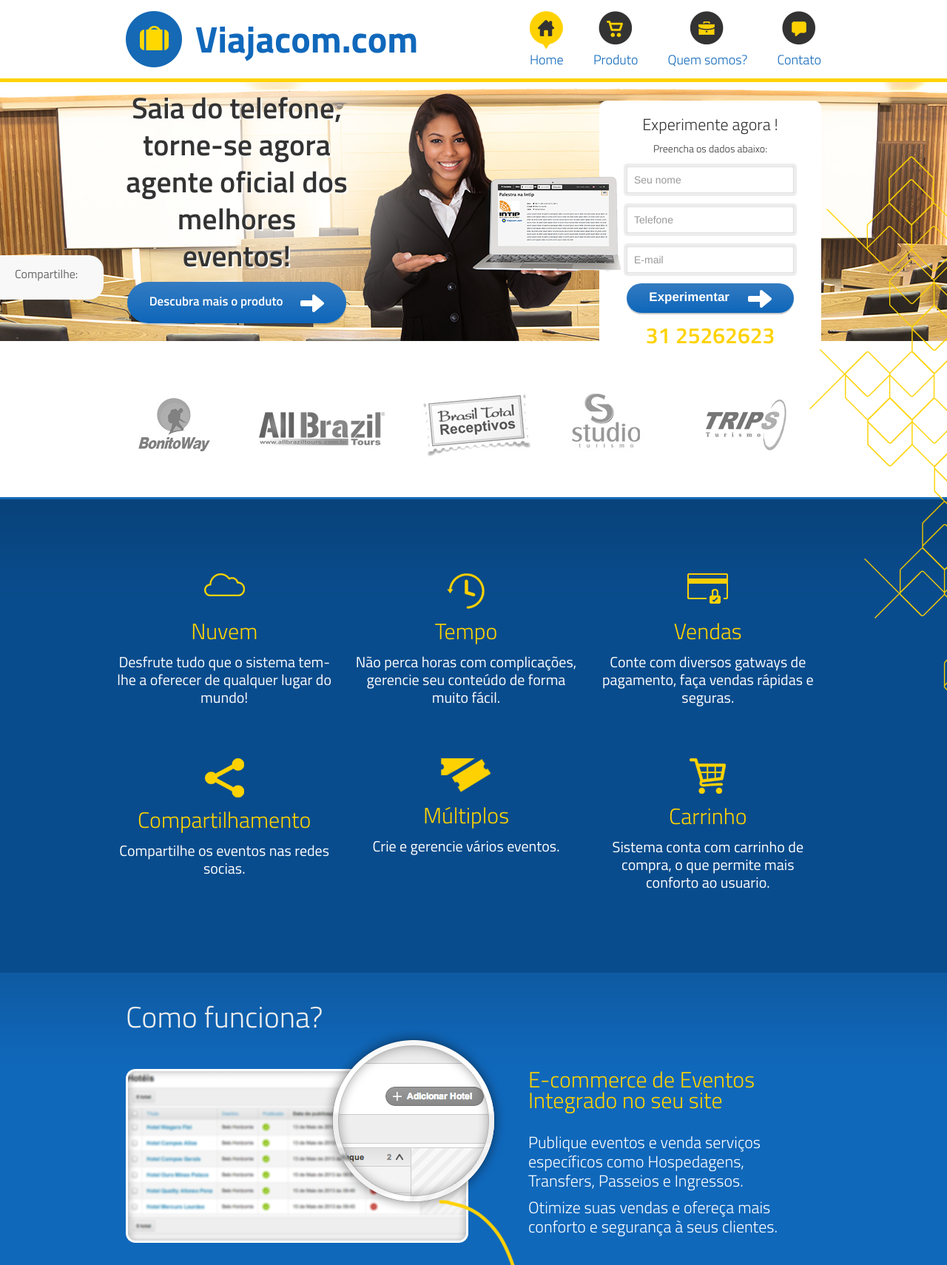
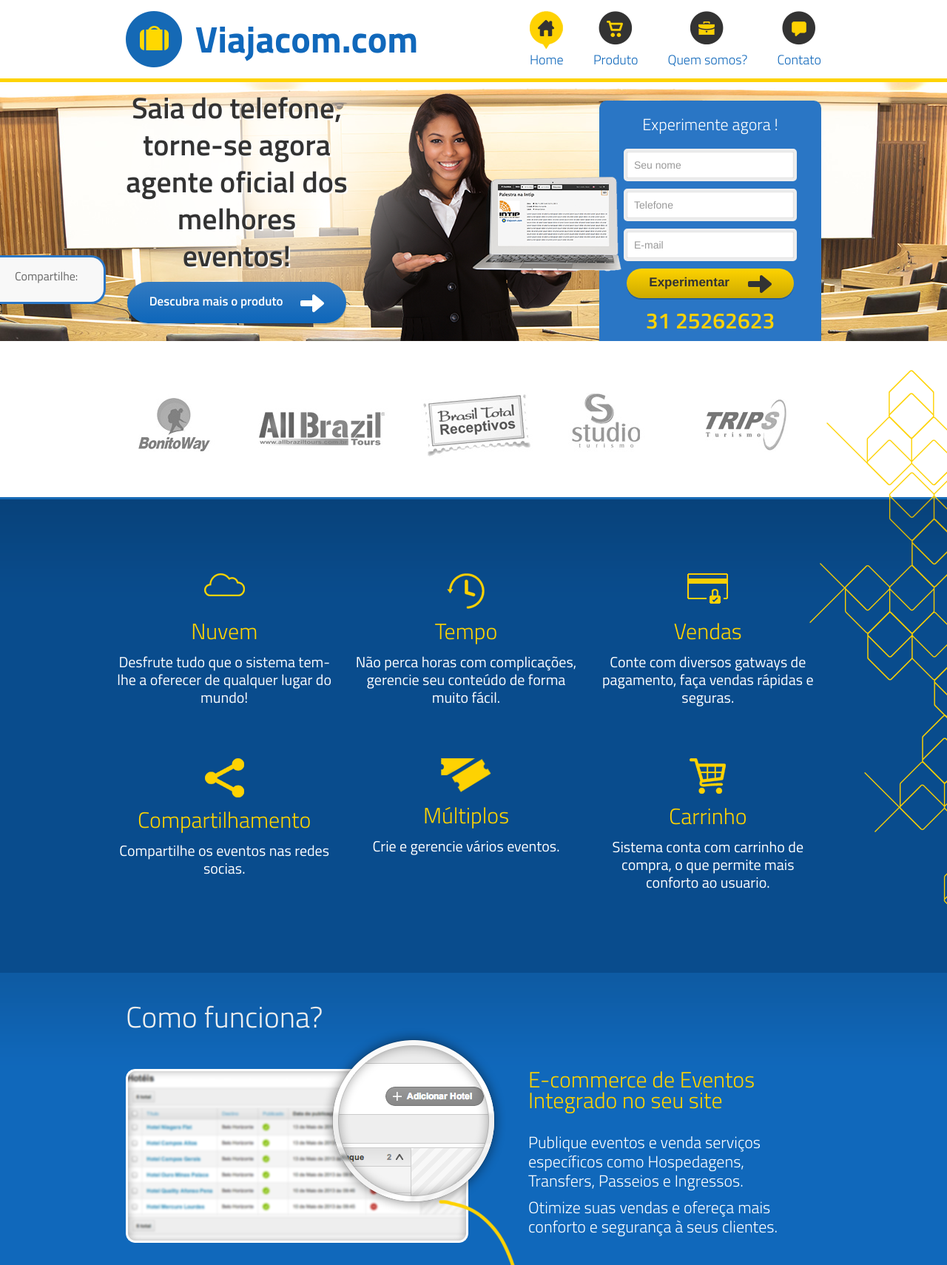
Before and after one commit to intip/site-eventos, a Django app: template core/templates/index.html in a window 1280 px wide. Shown: the top 1710 px of the page at 74% size. Run offline with Django 3.2, Linux system fonts and the light colour scheme; the template is opened without the code that fills it, so the values that code supplies are empty.

Commit message:
Ajustes de layout

```diff
--- a/core/static/css/estilos.css
+++ b/core/static/css/estilos.css
@@ -102,7 +102,7 @@ textarea, input[type="text"], input[type="password"], input[type="datetime"], in
 .cube-blue1, .cube-blue2, .cube-yellow1, .cube-yellow2, .cube-gray1, .cube-gray2 {position: absolute; z-index:2}
 .cube-blue1 {top:-240px; left:-350px}
 .cube-yellow1 {top:-110px; left: -230px}
-.cube-yellow2 {top:211px; right:-368px}
+.cube-yellow2 {top:500px; right:-368px}
 .cube-gray2 {top:550px; right: -210px}
 
 /* -- Contato fixo - Fale com consultor -- */
@@ -151,11 +151,11 @@ textarea, input[type="text"], input[type="password"], input[type="datetime"], in
 .destaque-description .btn{position: relative;z-index:2;font-size:17px;}
 .destaque-description .girl-destaque{background:url(../imgs/girl.png) no-repeat;width:350px;height:335px;position: absolute;left:0;top:15px;}
 
-.form-top{margin-top:25px;background:#fff;height:325px;-webkit-border-top-left-radius: 10px;-webkit-border-top-right-radius: 10px;-moz-border-radius-topleft: 10px;-moz-border-radius-topright: 10px;border-top-left-radius: 10px;border-top-right-radius: 10px;}
-.form-top h2{color:#333;font-size:22px;text-align: center;margin:20px 0 0px 0;}
-.form-top h3{color:#333;font-size:14px;text-align: center;margin:0;}
-.form-top .btn-blue{height:40px;font-size:17px;padding:9px 30px 15px 30px;margin-bottom:0;}
-.form-top .btn-blue .icon-arrow-btn{margin-top:0;}
+.form-top{margin-top:25px;background:#2A76C5;height:325px;-webkit-border-top-left-radius: 10px;-webkit-border-top-right-radius: 10px;-moz-border-radius-topleft: 10px;-moz-border-radius-topright: 10px;border-top-left-radius: 10px;border-top-right-radius: 10px;}
+.form-top h2{color:#fff;font-size:22px;text-align: center;margin:20px 0;}
+.form-top h3{color:#fff;font-size:14px;text-align: center;margin:0;}
+.form-top .btn-yellow{height:40px;font-size:17px;padding:9px 30px 15px 30px;margin-bottom:0;}
+.form-top .btn-yellow .icon-arrow-btn{margin-top:0;}
 .form-top p{color:#fed202;font-size:30px;text-align: center;font-weight:600;}
 
 /* -- Modais -- */
@@ -259,7 +259,7 @@ textarea, input[type="text"], input[type="password"], input[type="datetime"], in
 .detail-icon.gestao .title {color: #227D00}
 
 /* -- Interna -- */
-.share {position:fixed; left:0; top:345px; width: 100px; padding:15px 20px; background:#f8f8f8; border-radius:0 20px 20px 0;z-index:100;}
+.share {position:fixed; left:0; top:345px; width: 100px; padding:15px 20px; background:#f8f8f8; border-radius:0 20px 20px 0;z-index:100;border-top:3px solid #2A76C5;border-right:3px solid #2A76C5;border-bottom:3px solid #2A76C5;}
 .share p {font-size: 16px; font-weight:400;}
 img.left {margin:0 20px 10px 0; float: left; border-radius: 10px}
 .interna {margin:40px auto 70px auto}
--- a/core/static/js/javascripts.js
+++ b/core/static/js/javascripts.js
@@ -67,7 +67,7 @@ jQuery(function(){
      });
 
     $('.link-contato').click(function () {
-         topArticle = 4280;
+         topArticle = 4340;
          $('html, body').stop().animate({
              scrollTop: topArticle
          }, 1000);
--- a/core/templates/index.html
+++ b/core/templates/index.html
@@ -171,14 +171,13 @@
 
             <div class="span4 form-top">
                 <h2>Experimente agora !</h2>
-                <h3>Preencha os dados abaixo:</h3>
                 <form>
                     <input type="text" placeholder="Seu nome">
                     <input type="text" placeholder="Telefone">
                     <input type="text" placeholder="E-mail">
 
-                    <button type="submit" href="#" class="btn btn-blue">
-                            Experimentar <i class="icon-white icon-arrow-btn"></i>
+                    <button type="submit" href="#" class="btn btn-yellow">
+                            Experimentar <i class="icon-arrow-btn"></i>
                         </button>
                 </form>
                 <p>31&nbsp;25262623</p>
@@ -477,7 +476,7 @@
                                 <img src="{{ STATIC_URL }}imgs/cliente-2.jpg" width="80" alt="">
                             </div>
                             <div class="de-id pull-left">
-                                <p>Fulano ????</p>
+                                <p>Adriana Merjan - <strong>Diretora</strong></p>
                                 <a href="http://www.bonitoway.com.br/" target="_blank">
                                     <strong>BonitoWay</strong><small>.com.br</small>
                                 </a>
@@ -501,7 +500,10 @@
                                 <img src="{{ STATIC_URL }}imgs/cliente-1.jpg" width="80" alt="">
                             </div>
                             <div class="de-id pull-left">
-                                <p>Fulano ????</p>
+                                <p>Licerio Santos - <strong>Diretor</strong></p>
+                                <a href="http://www.brasiltotalreceptivos.com.br/destinos/foz-do-iguacu/" target="_blank">
+                                    <strong>AllBrazil</strong><small></small>
+                                </a>
                             </div>
                         </div>
                     </div>
```
